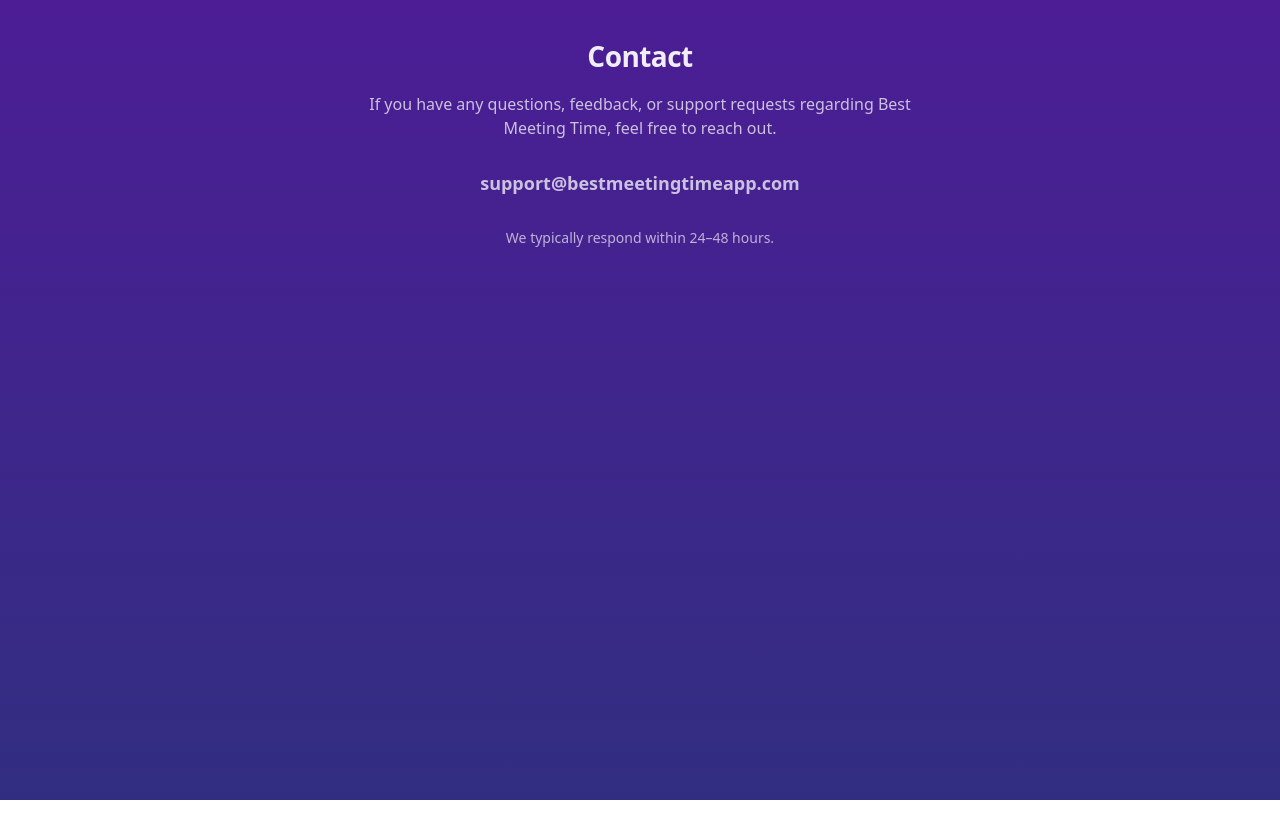
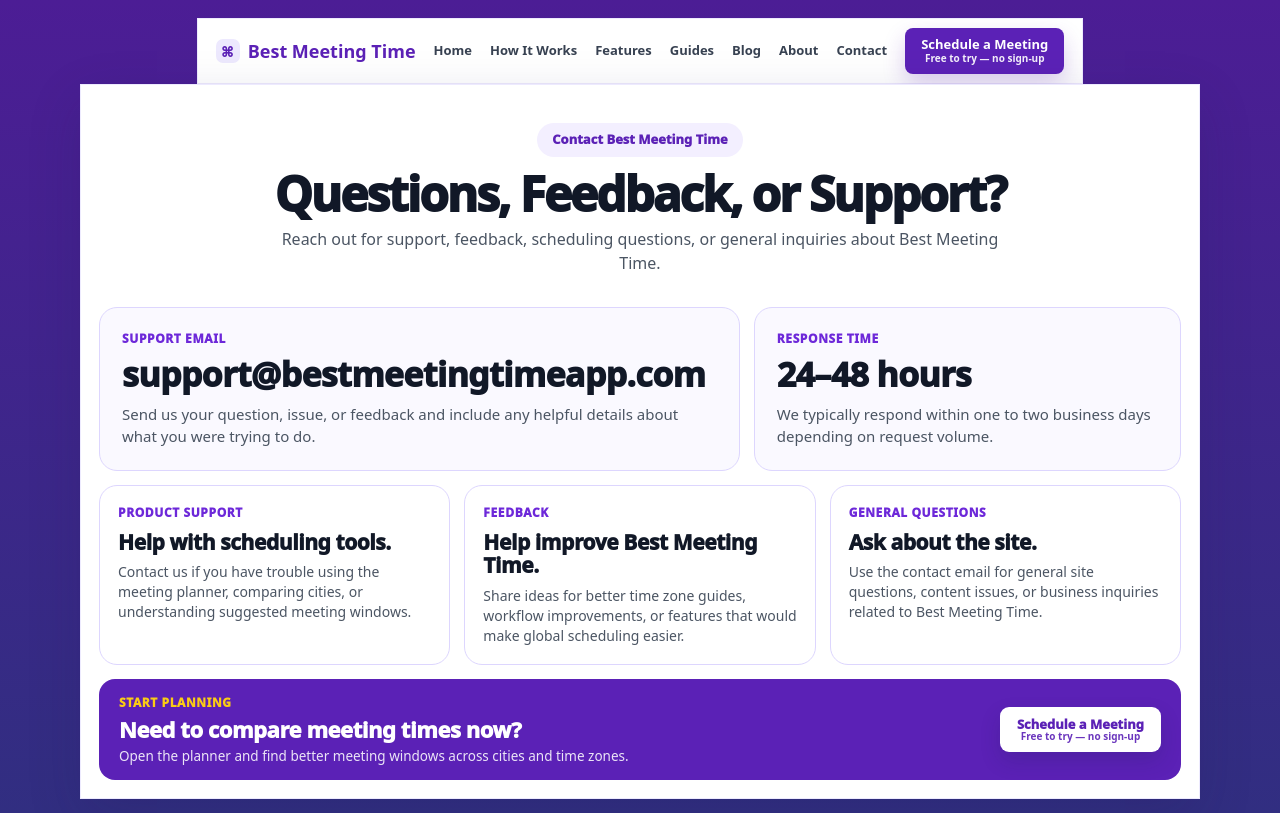
Before and after one commit to techtalk1282/Best-Meeting-Time, a Next.js app: page /contact in a window 1280 px wide. Built offline with nearby package versions, Linux system fonts and the light colour scheme.

Commit message:
feat(contact): rebuild contact page with premium site shell
This update introduces a premium layout for the Contact page, enhancing navigation and presentation for AdSense compliance. The layout includes a shared SiteNav and improved styling for various sections.

```diff
--- a/app/contact/page.tsx
+++ b/app/contact/page.tsx
@@ -1,38 +1,302 @@
 /**
  * File: app/contact/page.tsx
- * Version: v1.0
- * Purpose:
- * - Contact page required for AdSense trust and compliance
+ * Version: v2.0 (PREMIUM CONTACT PAGE SHELL)
+ * Date: 2026-05-07
+ *
+ * PURPOSE:
+ * - Rebuild Contact page with premium white-shell layout
+ * - Add shared SiteNav for navigation consistency
+ * - Improve AdSense trust/compliance presentation
+ *
+ * PROTECTED:
+ * - No Stripe changes
+ * - No checkout changes
+ * - No webhook changes
+ * - No KV changes
+ * - No ToolPreviewSection changes
+ *
+ * ROLLBACK:
+ * - Revert to v1.0 if this premium layout does not test cleanly
  */
+
+import SiteNav from "../ui/SiteNav";
 
 export default function ContactPage() {
   return (
-    <main
-      style={{
-        padding: "40px 20px",
-        maxWidth: "900px",
-        margin: "0 auto",
-        color: "white",
-        lineHeight: "1.6",
-        textAlign: "center",
-      }}
-    >
-      <h1 style={{ fontSize: "28px", fontWeight: "bold", marginBottom: "20px" }}>
-        Contact
-      </h1>
+    <>
+      <SiteNav />
 
-      <p style={{ maxWidth: "600px", margin: "0 auto" }}>
-        If you have any questions, feedback, or support requests regarding Best Meeting Time,
-        feel free to reach out.
-      </p>
+      <main style={pageShell}>
+        <section style={hero}>
+          <p style={eyebrow}>Contact Best Meeting Time</p>
 
-      <p style={{ marginTop: "30px", fontSize: "18px", fontWeight: "bold" }}>
-        support@bestmeetingtimeapp.com
-      </p>
+          <h1 style={headline}>Questions, Feedback, or Support?</h1>
 
-      <p style={{ marginTop: "30px", fontSize: "14px", opacity: 0.9 }}>
-        We typically respond within 24–48 hours.
-      </p>
-    </main>
+          <p style={subheadline}>
+            Reach out for support, feedback, scheduling questions, or general
+            inquiries about Best Meeting Time.
+          </p>
+        </section>
+
+        <section style={contactPanel}>
+          <div style={contactCard}>
+            <p style={cardLabel}>Support Email</p>
+            <h2 style={emailText}>support@bestmeetingtimeapp.com</h2>
+            <p style={cardText}>
+              Send us your question, issue, or feedback and include any helpful
+              details about what you were trying to do.
+            </p>
+          </div>
+
+          <div style={contactCard}>
+            <p style={cardLabel}>Response Time</p>
+            <h2 style={cardTitle}>24–48 hours</h2>
+            <p style={cardText}>
+              We typically respond within one to two business days depending on
+              request volume.
+            </p>
+          </div>
+        </section>
+
+        <section style={infoGrid}>
+          <article style={infoCard}>
+            <p style={infoLabel}>Product Support</p>
+            <h2 style={infoTitle}>Help with scheduling tools.</h2>
+            <p style={infoText}>
+              Contact us if you have trouble using the meeting planner, comparing
+              cities, or understanding suggested meeting windows.
+            </p>
+          </article>
+
+          <article style={infoCard}>
+            <p style={infoLabel}>Feedback</p>
+            <h2 style={infoTitle}>Help improve Best Meeting Time.</h2>
+            <p style={infoText}>
+              Share ideas for better time zone guides, workflow improvements, or
+              features that would make global scheduling easier.
+            </p>
+          </article>
+
+          <article style={infoCard}>
+            <p style={infoLabel}>General Questions</p>
+            <h2 style={infoTitle}>Ask about the site.</h2>
+            <p style={infoText}>
+              Use the contact email for general site questions, content issues,
+              or business inquiries related to Best Meeting Time.
+            </p>
+          </article>
+        </section>
+
+        <section style={ctaBand}>
+          <div>
+            <p style={ctaEyebrow}>Start Planning</p>
+            <h2 style={ctaTitle}>Need to compare meeting times now?</h2>
+            <p style={ctaText}>
+              Open the planner and find better meeting windows across cities and
+              time zones.
+            </p>
+          </div>
+
+          <a href="/how-it-works#schedule-tool" style={ctaButton}>
+            <span style={ctaMain}>Schedule a Meeting</span>
+            <span style={ctaSub}>Free to try — no sign-up</span>
+          </a>
+        </section>
+      </main>
+    </>
   );
 }
+
+/* STYLES */
+
+const pageShell = {
+  maxWidth: "1120px",
+  margin: "0 auto 14px",
+  padding: "18px",
+  background: "#ffffff",
+  color: "#111827",
+  border: "1px solid rgba(237,233,254,0.95)",
+  boxShadow: "0 18px 50px rgba(30,27,75,0.16)",
+};
+
+const hero = {
+  maxWidth: "820px",
+  margin: "0 auto 24px",
+  textAlign: "center" as const,
+  padding: "20px 10px 8px",
+};
+
+const eyebrow = {
+  display: "inline-block",
+  margin: "0 0 12px",
+  padding: "7px 15px",
+  borderRadius: "999px",
+  background: "#f3efff",
+  color: "#5b21b6",
+  fontSize: "13px",
+  fontWeight: 950,
+};
+
+const headline = {
+  color: "#111827",
+  fontSize: "clamp(34px, 4vw, 48px)",
+  lineHeight: "1.04",
+  margin: "0 0 10px",
+  fontWeight: 950,
+  letterSpacing: "-0.045em",
+};
+
+const subheadline = {
+  maxWidth: "720px",
+  margin: "0 auto",
+  color: "#4b5563",
+  fontSize: "16px",
+  lineHeight: "1.45",
+};
+
+const contactPanel = {
+  display: "grid",
+  gridTemplateColumns: "1.2fr 0.8fr",
+  gap: "14px",
+  marginBottom: "14px",
+};
+
+const contactCard = {
+  background: "#faf9ff",
+  border: "1px solid #ddd6fe",
+  borderRadius: "18px",
+  padding: "22px",
+};
+
+const cardLabel = {
+  color: "#6d28d9",
+  fontSize: "12px",
+  fontWeight: 950,
+  margin: "0 0 8px",
+  textTransform: "uppercase" as const,
+  letterSpacing: "0.05em",
+};
+
+const emailText = {
+  color: "#111827",
+  fontSize: "clamp(24px, 3vw, 34px)",
+  lineHeight: "1.08",
+  fontWeight: 950,
+  margin: "0 0 10px",
+  wordBreak: "break-word" as const,
+};
+
+const cardTitle = {
+  color: "#111827",
+  fontSize: "clamp(24px, 3vw, 34px)",
+  lineHeight: "1.08",
+  fontWeight: 950,
+  margin: "0 0 10px",
+};
+
+const cardText = {
+  color: "#4b5563",
+  fontSize: "15px",
+  lineHeight: "1.5",
+  margin: 0,
+};
+
+const infoGrid = {
+  display: "grid",
+  gridTemplateColumns: "repeat(3, 1fr)",
+  gap: "14px",
+  marginBottom: "14px",
+};
+
+const infoCard = {
+  background: "#ffffff",
+  border: "1px solid #ddd6fe",
+  borderRadius: "18px",
+  padding: "18px",
+};
+
+const infoLabel = {
+  color: "#6d28d9",
+  fontSize: "12px",
+  fontWeight: 950,
+  margin: "0 0 9px",
+  textTransform: "uppercase" as const,
+  letterSpacing: "0.05em",
+};
+
+const infoTitle = {
+  color: "#111827",
+  fontSize: "21px",
+  lineHeight: "1.14",
+  fontWeight: 950,
+  margin: "0 0 8px",
+};
+
+const infoText = {
+  color: "#4b5563",
+  fontSize: "14px",
+  lineHeight: "1.42",
+  margin: 0,
+};
+
+const ctaBand = {
+  padding: "15px 20px",
+  borderRadius: "16px",
+  background: "#5b21b6",
+  color: "#ffffff",
+  display: "flex",
+  alignItems: "center",
+  justifyContent: "space-between",
+  gap: "18px",
+};
+
+const ctaEyebrow = {
+  margin: "0 0 3px",
+  color: "#facc15",
+  fontSize: "12px",
+  fontWeight: 950,
+  textTransform: "uppercase" as const,
+  letterSpacing: "0.05em",
+};
+
+const ctaTitle = {
+  margin: "0 0 3px",
+  color: "#ffffff",
+  fontSize: "22px",
+  fontWeight: 950,
+  letterSpacing: "-0.02em",
+};
+
+const ctaText = {
+  margin: 0,
+  color: "rgba(255,255,255,0.88)",
+  fontSize: "13.5px",
+  lineHeight: "1.35",
+};
+
+const ctaButton = {
+  background: "#ffffff",
+  color: "#5b21b6",
+  padding: "10px 17px",
+  borderRadius: "9px",
+  fontWeight: 950,
+  textDecoration: "none",
+  display: "flex",
+  flexDirection: "column" as const,
+  alignItems: "center",
+  justifyContent: "center",
+  lineHeight: 1.1,
+  minWidth: "158px",
+  boxShadow: "0 9px 20px rgba(30,27,75,0.18)",
+};
+
+const ctaMain = {
+  fontSize: "13px",
+  fontWeight: 950,
+};
+
+const ctaSub = {
+  fontSize: "10px",
+  fontWeight: 850,
+  opacity: 0.9,
+};
```
